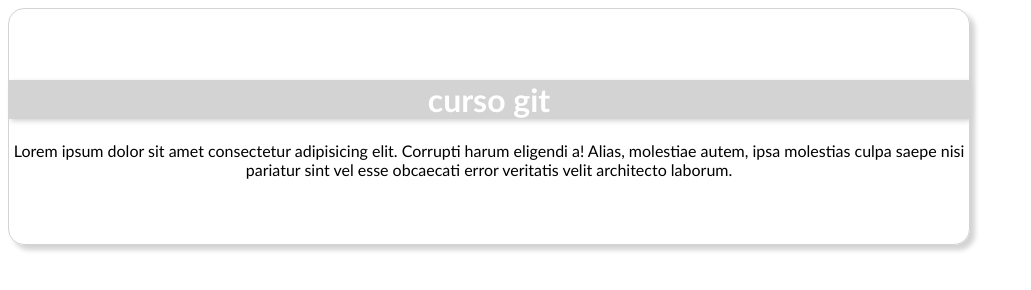
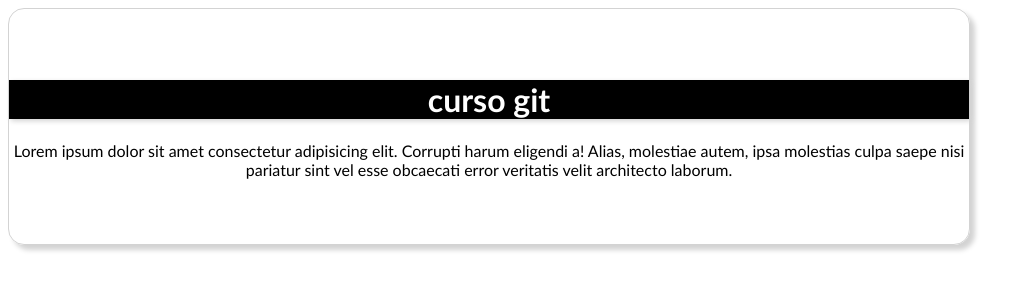
Before and after one commit to 56yurley/cursoGit, a plain HTML site: page index.html in a window 1280 px wide. Shown: the whole page, without its empty margins (0-1031 px from the left). Drawn offline with Linux system fonts and the light colour scheme.

Commit message:
cambios en el diseño

```diff
--- a/style/style.css
+++ b/style/style.css
@@ -6,7 +6,7 @@ body{
 
 h1{
     width: 60rem;
-    background-color: lightgray;
+    background-color: black;
     box-shadow: 2px 2px 5px lightgray;
     color: white;
 }
```
